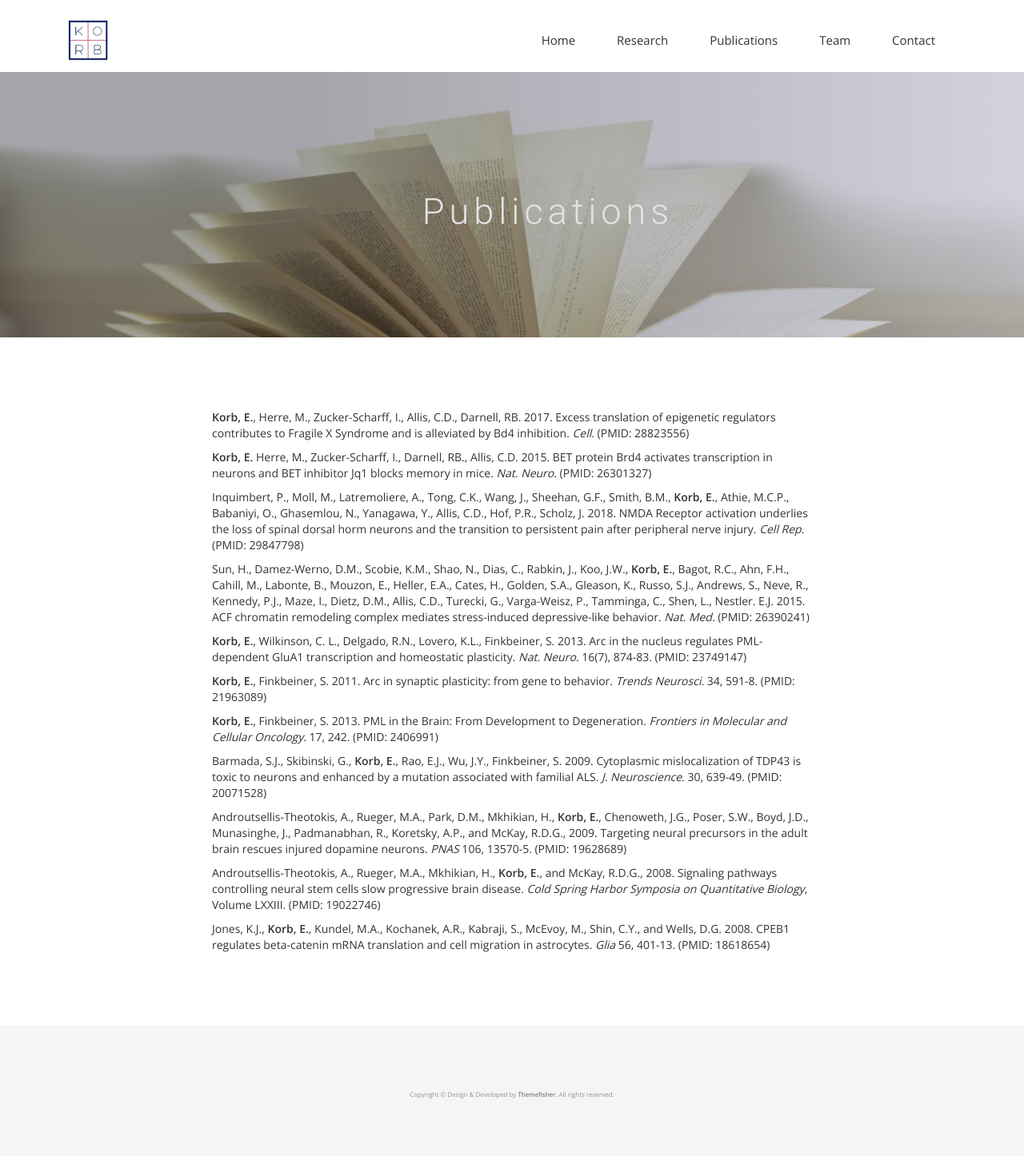
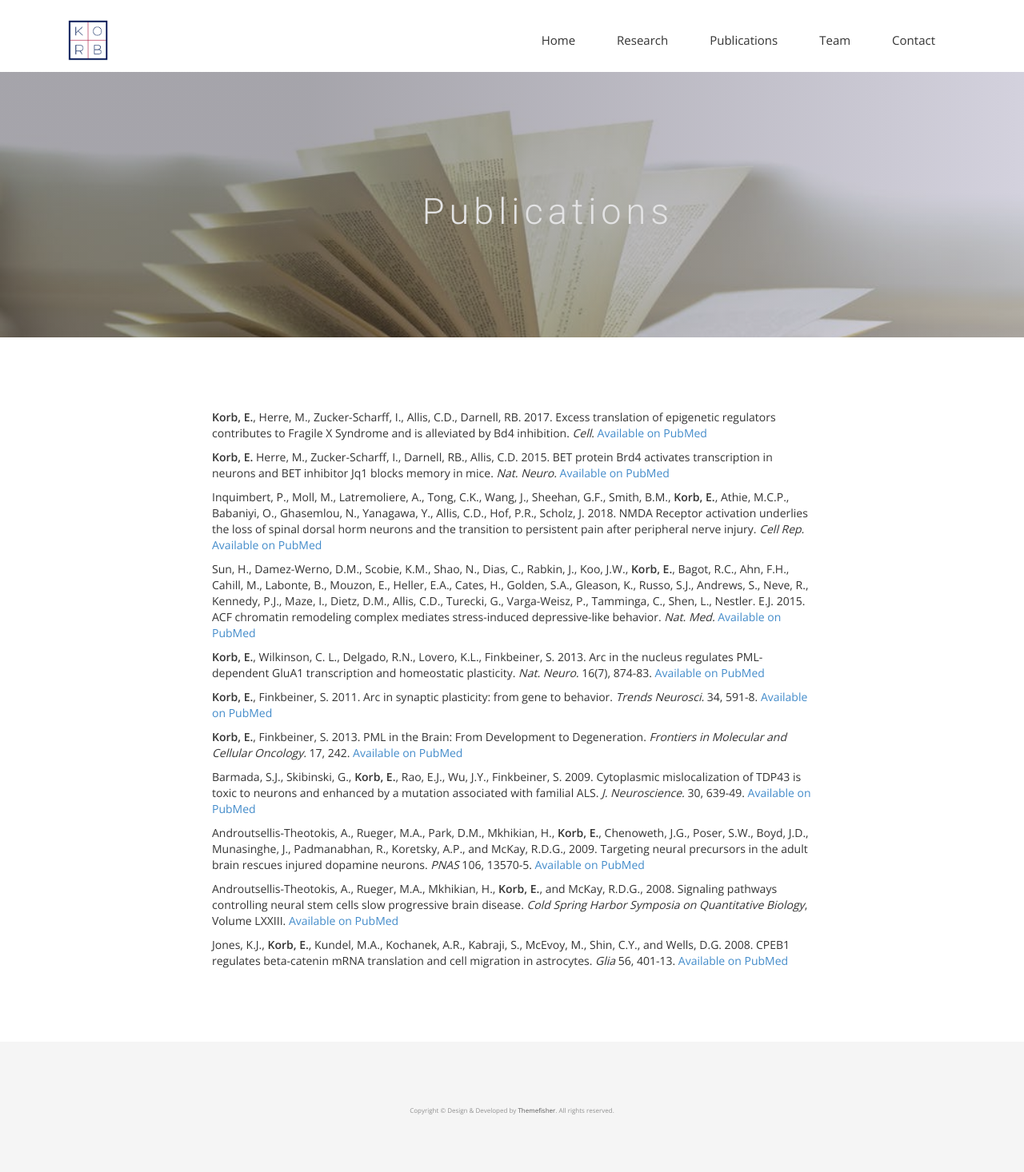
Before and after one commit to ericakorb/korblab, a Jekyll site: the page built from publications.html, in a window 1280 px wide. Shown: the whole page at 80% size. Built offline with Jekyll 4.4.1, drawn with Linux system fonts in a browser that asks for light colours; nearby versions of some CDN libraries; some web fonts are replaced.

Commit message:
Updating content and style sheet

```diff
--- a/css/korblab.css
+++ b/css/korblab.css
@@ -82,6 +82,12 @@ header .navbar-default .navbar-nav li a {
 font header .navbar-default .navbar-nav li a:hover {
   color: #000;
 }
+
+.image p {
+  font-size: 11px;
+  line-height: 13px;
+  padding-top: 8px;
+}
 /*---------------------------------------------
 					Index Start
 -----------------------------------------------*/
@@ -129,15 +135,14 @@ font header .navbar-default .navbar-nav li a:hover {
 /*--
   Research Start
 --*/
-#research-header {
-  background: url("../img/research2.jpg") no-repeat;
-  background-size: cover;
+.header {
   padding-top: 150px;
   padding-bottom: 107px;
   position: relative;
   background-attachment: fixed;
 }
-#research-header:before {
+
+.header:before {
   content: "";
   position: absolute;
   left: 0;
@@ -149,13 +154,14 @@ font header .navbar-default .navbar-nav li a:hover {
   background: linear-gradient(to left, #928dab, #1f1c2c 70%);
   opacity: 0;
 }
-#research-header .block {
+
+.header .block {
   color: #E3E3E4;
   margin: 0 auto;
   padding-left: 90px;
   text-align: center;
 }
-#research-header .block h1 {
+.header .block h1 {
   font-weight: 300;
   font-size: 45px;
   letter-spacing: 6px;
@@ -163,12 +169,18 @@ font header .navbar-default .navbar-nav li a:hover {
   margin-top: 0;
   text-transform: capitalize;
 }
-#research-header .block p {
+.header .block p {
   font-size: 16px;
   font-weight: 300;
   letter-spacing: 1px;
   word-spacing: 3px;
 }
+
+#research-header {
+  background: url("../img/research2.jpg") no-repeat;
+  background-size: cover;
+}
+
 /*--
   Publications Start
 --*/
@@ -298,6 +310,10 @@ font header .navbar-default .navbar-nav li a:hover {
   letter-spacing: 1px;
   word-spacing: 3px;
 }
+
+.epilogo {
+  max-width: 235px;
+}
 /*--
 	intro Start
 --*/
@@ -310,7 +326,7 @@ font header .navbar-default .navbar-nav li a:hover {
   margin: 0;
 }
 #intro .block p {
-  color: #7B7B7B;
+  color: #333333;
   padding-top: 20px;
 }
 #intro .block img {
@@ -439,7 +455,7 @@ font header .navbar-default .navbar-nav li a:hover {
   margin-bottom: 30px;
 }
 #feature p {
-  color: #8d8f92;
+  color: #333333;
   margin-bottom: 20px;
 }
 /*--------- Heading------------*/
--- a/publications.html
+++ b/publications.html
@@ -24,37 +24,37 @@ permalink: /publications/
       <div class="col-md-8 col-sm-12">
         <div class="block">
           <p>
-            <ul><b>Korb, E.</b>, Herre, M., Zucker-Scharff, I., Allis, C.D., Darnell, RB. 2017. Excess translation of epigenetic regulators contributes to Fragile X Syndrome and is alleviated by Bd4 inhibition. <i>Cell</i>. (PMID: 28823556)</ul>
+            <ul><b>Korb, E.</b>, Herre, M., Zucker-Scharff, I., Allis, C.D., Darnell, RB. 2017. Excess translation of epigenetic regulators contributes to Fragile X Syndrome and is alleviated by Bd4 inhibition. <i>Cell</i>. <a href="https://www.ncbi.nlm.nih.gov/pubmed/28823556">Available on PubMed</a></ul>
           </p>
           <p>
-            <ul><b>Korb, E.</b> Herre, M., Zucker-Scharff, I., Darnell, RB., Allis, C.D. 2015. BET protein Brd4 activates transcription in neurons and BET inhibitor Jq1 blocks memory in mice. <i>Nat. Neuro.</i> (PMID: 26301327)</ul>
+            <ul><b>Korb, E.</b> Herre, M., Zucker-Scharff, I., Darnell, RB., Allis, C.D. 2015. BET protein Brd4 activates transcription in neurons and BET inhibitor Jq1 blocks memory in mice. <i>Nat. Neuro.</i> <a href="https://www.ncbi.nlm.nih.gov/pubmed/26301327">Available on PubMed</a></ul>
           </p>
           <p>
-            <ul>Inquimbert, P., Moll, M., Latremoliere, A., Tong, C.K., Wang, J., Sheehan, G.F., Smith, B.M., <b>Korb, E.</b>, Athie, M.C.P., Babaniyi, O., Ghasemlou, N., Yanagawa, Y., Allis, C.D., Hof, P.R., Scholz, J. 2018. NMDA Receptor activation underlies the loss of spinal dorsal horm neurons and the transition to persistent pain after peripheral nerve injury. <i>Cell Rep.</i> (PMID: 29847798)</ul>
+            <ul>Inquimbert, P., Moll, M., Latremoliere, A., Tong, C.K., Wang, J., Sheehan, G.F., Smith, B.M., <b>Korb, E.</b>, Athie, M.C.P., Babaniyi, O., Ghasemlou, N., Yanagawa, Y., Allis, C.D., Hof, P.R., Scholz, J. 2018. NMDA Receptor activation underlies the loss of spinal dorsal horm neurons and the transition to persistent pain after peripheral nerve injury. <i>Cell Rep.</i> <a href="https://www.ncbi.nlm.nih.gov/pubmed/29847798">Available on PubMed</a></ul>
           </p>
           <p>
-            <ul>Sun, H., Damez-Werno, D.M., Scobie, K.M., Shao, N., Dias, C., Rabkin, J., Koo, J.W., <b>Korb, E.</b>, Bagot, R.C., Ahn, F.H., Cahill, M., Labonte, B., Mouzon, E., Heller, E.A., Cates, H., Golden, S.A., Gleason, K., Russo, S.J., Andrews, S., Neve, R., Kennedy, P.J., Maze, I., Dietz, D.M., Allis, C.D., Turecki, G., Varga-Weisz, P., Tamminga, C., Shen, L., Nestler. E.J. 2015. ACF chromatin remodeling complex mediates stress-induced depressive-like behavior. <i>Nat. Med.</i> (PMID: 26390241)</ul>
+            <ul>Sun, H., Damez-Werno, D.M., Scobie, K.M., Shao, N., Dias, C., Rabkin, J., Koo, J.W., <b>Korb, E.</b>, Bagot, R.C., Ahn, F.H., Cahill, M., Labonte, B., Mouzon, E., Heller, E.A., Cates, H., Golden, S.A., Gleason, K., Russo, S.J., Andrews, S., Neve, R., Kennedy, P.J., Maze, I., Dietz, D.M., Allis, C.D., Turecki, G., Varga-Weisz, P., Tamminga, C., Shen, L., Nestler. E.J. 2015. ACF chromatin remodeling complex mediates stress-induced depressive-like behavior. <i>Nat. Med.</i> <a href="https://www.ncbi.nlm.nih.gov/pubmed/26390241">Available on PubMed</a></ul>
           </p>
           <p>
-            <ul><b>Korb, E.</b>, Wilkinson, C. L., Delgado, R.N., Lovero, K.L., Finkbeiner, S. 2013. Arc in the nucleus regulates PML-dependent GluA1 transcription and homeostatic plasticity. <i>Nat. Neuro.</i> 16(7), 874-83. (PMID: 23749147)</ul>
+            <ul><b>Korb, E.</b>, Wilkinson, C. L., Delgado, R.N., Lovero, K.L., Finkbeiner, S. 2013. Arc in the nucleus regulates PML-dependent GluA1 transcription and homeostatic plasticity. <i>Nat. Neuro.</i> 16(7), 874-83. <a href="https://www.ncbi.nlm.nih.gov/pubmed/23749147">Available on PubMed</a></ul>
           </p>
           <p>
-            <ul><b>Korb, E.</b>, Finkbeiner, S. 2011. Arc in synaptic plasticity: from gene to behavior. <i>Trends Neurosci.</i> 34, 591-8. (PMID: 21963089)</ul>
+            <ul><b>Korb, E.</b>, Finkbeiner, S. 2011. Arc in synaptic plasticity: from gene to behavior. <i>Trends Neurosci.</i> 34, 591-8. <a href="https://www.ncbi.nlm.nih.gov/pubmed/21963089">Available on PubMed</a></ul>
           </p>
           <p>
-            <ul><b>Korb, E.</b>, Finkbeiner, S. 2013. PML in the Brain: From Development to Degeneration. <i>Frontiers in Molecular and Cellular Oncology.</i> 17, 242. (PMID: 2406991)</ul>
+            <ul><b>Korb, E.</b>, Finkbeiner, S. 2013. PML in the Brain: From Development to Degeneration. <i>Frontiers in Molecular and Cellular Oncology.</i> 17, 242. <a href="https://www.ncbi.nlm.nih.gov/pubmed/24062991">Available on PubMed</a></ul>
           </p>
           <p>
-            <ul>Barmada, S.J., Skibinski, G., <b>Korb, E.</b>, Rao, E.J., Wu, J.Y., Finkbeiner, S. 2009. Cytoplasmic mislocalization of TDP43 is toxic to neurons and enhanced by a mutation associated with familial ALS. <i>J. Neuroscience.</i> 30, 639-49. (PMID: 20071528)</ul>
+            <ul>Barmada, S.J., Skibinski, G., <b>Korb, E.</b>, Rao, E.J., Wu, J.Y., Finkbeiner, S. 2009. Cytoplasmic mislocalization of TDP43 is toxic to neurons and enhanced by a mutation associated with familial ALS. <i>J. Neuroscience.</i> 30, 639-49. <a href="https://www.ncbi.nlm.nih.gov/pubmed/20071528">Available on PubMed</a></ul>
           </p>
           <p>
-            <ul>Androutsellis-Theotokis, A., Rueger, M.A., Park, D.M., Mkhikian, H., <b>Korb, E.</b>, Chenoweth, J.G., Poser, S.W., Boyd, J.D., Munasinghe, J., Padmanabhan, R., Koretsky, A.P., and McKay, R.D.G., 2009. Targeting neural precursors in the adult brain rescues injured dopamine neurons. <i>PNAS</i> 106, 13570-5. (PMID: 19628689)</ul>
+            <ul>Androutsellis-Theotokis, A., Rueger, M.A., Park, D.M., Mkhikian, H., <b>Korb, E.</b>, Chenoweth, J.G., Poser, S.W., Boyd, J.D., Munasinghe, J., Padmanabhan, R., Koretsky, A.P., and McKay, R.D.G., 2009. Targeting neural precursors in the adult brain rescues injured dopamine neurons. <i>PNAS</i> 106, 13570-5. <a href="https://www.ncbi.nlm.nih.gov/pubmed/19628689">Available on PubMed</a></ul>
           </p>
           <p>
-            <ul>Androutsellis-Theotokis, A., Rueger, M.A., Mkhikian, H., <b>Korb, E.</b>, and McKay, R.D.G., 2008. Signaling pathways controlling neural stem cells slow progressive brain disease. <i>Cold Spring Harbor Symposia on Quantitative Biology</i>, Volume LXXIII. (PMID: 19022746)</ul>
+            <ul>Androutsellis-Theotokis, A., Rueger, M.A., Mkhikian, H., <b>Korb, E.</b>, and McKay, R.D.G., 2008. Signaling pathways controlling neural stem cells slow progressive brain disease. <i>Cold Spring Harbor Symposia on Quantitative Biology</i>, Volume LXXIII. <a href="https://www.ncbi.nlm.nih.gov/pubmed/19022746">Available on PubMed</a></ul>
           </p>
           <p>
-            <ul>Jones, K.J., <b>Korb, E.</b>, Kundel, M.A., Kochanek, A.R., Kabraji, S., McEvoy, M., Shin, C.Y., and Wells, D.G. 2008. CPEB1 regulates beta-catenin mRNA translation and cell migration in astrocytes. <i>Glia</i> 56, 401-13. (PMID: 18618654)</ul>
+            <ul>Jones, K.J., <b>Korb, E.</b>, Kundel, M.A., Kochanek, A.R., Kabraji, S., McEvoy, M., Shin, C.Y., and Wells, D.G. 2008. CPEB1 regulates beta-catenin mRNA translation and cell migration in astrocytes. <i>Glia</i> 56, 401-13. <a href="https://www.ncbi.nlm.nih.gov/pubmed/18618654">Available on PubMed</a></ul>
           </p>
       </div><!-- .col-md-7 close -->
       <div class="col-md-2 col-sm-12"></div>
--- a/team.html
+++ b/team.html
@@ -26,8 +26,8 @@ permalink: /team/
       <div class="col-md-7">
         <div class="block">
         	<h2>Erica Korb, PhD</h2>
-        	<h3>Principle Investigator</h3>
-        	<p>Erica Korb is an Assistant Professor in the Department of Genetics and a member of the Epigenetics Institute. Erica received her B.S. from Yale University in Molecular Biology and worked as a research assistant at both Yale and the NIH. She received her PhD from the University of California, San Francisco in neuroscience where she worked with Dr. Steve Finkbeiner. She then went on to the Rockefeller University for her postdoctoral training under Dr. C. David Allis. She has won several awards for her work over the years including the Gladstone Institutes of Neurological Disease Graduate Student Award, the F31 and F32 Fellowship Awards and the NIH Pathway to Independence Award. Outside of the lab, Erica enjoys playing an eclectic mix of sports including cycling, ultimate Frisbee, and fencing.</p>
+        	<h3>Principal Investigator</h3>
+        	<p>Erica Korb runs a lab in the Department of Genetics and a member of the Epigenetics Institute. Erica received her B.S. from Yale University in Molecular Biology and worked as a research assistant at both Yale and the NIH. She received her PhD from the University of California, San Francisco in neuroscience where she worked with Dr. Steve Finkbeiner. She then went on to the Rockefeller University for her postdoctoral training under Dr. C. David Allis. She has won several awards for her work over the years including the Gladstone Institutes of Neurological Disease Graduate Student Award, the F31 and F32 Fellowship Awards and the NIH Pathway to Independence Award. Outside of the lab, Erica enjoys playing an eclectic mix of sports including cycling, ultimate Frisbee, and fencing.</p>
         </div>
       </div>
     </div>
```
Also changed, not shown: contact.html (+16 -2 lines), research.html (+13 -4 lines), img/epilogo.png (added), img/variants.jpg.
